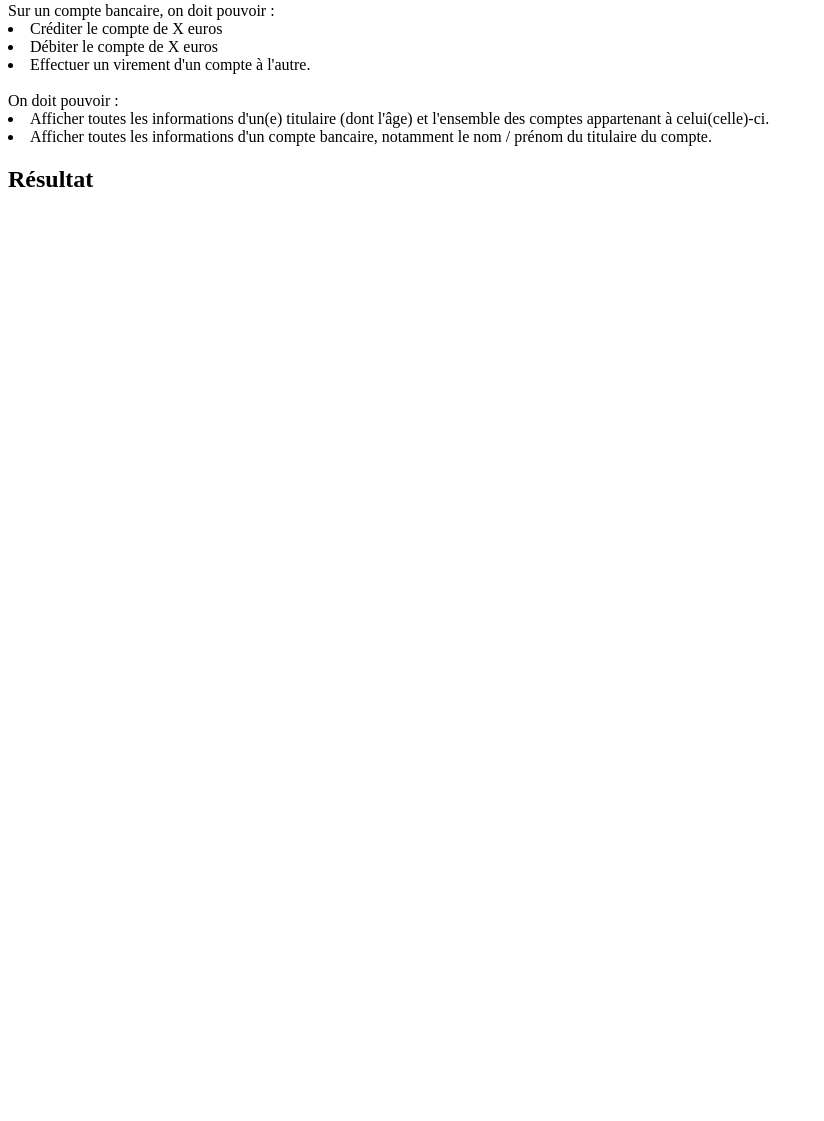
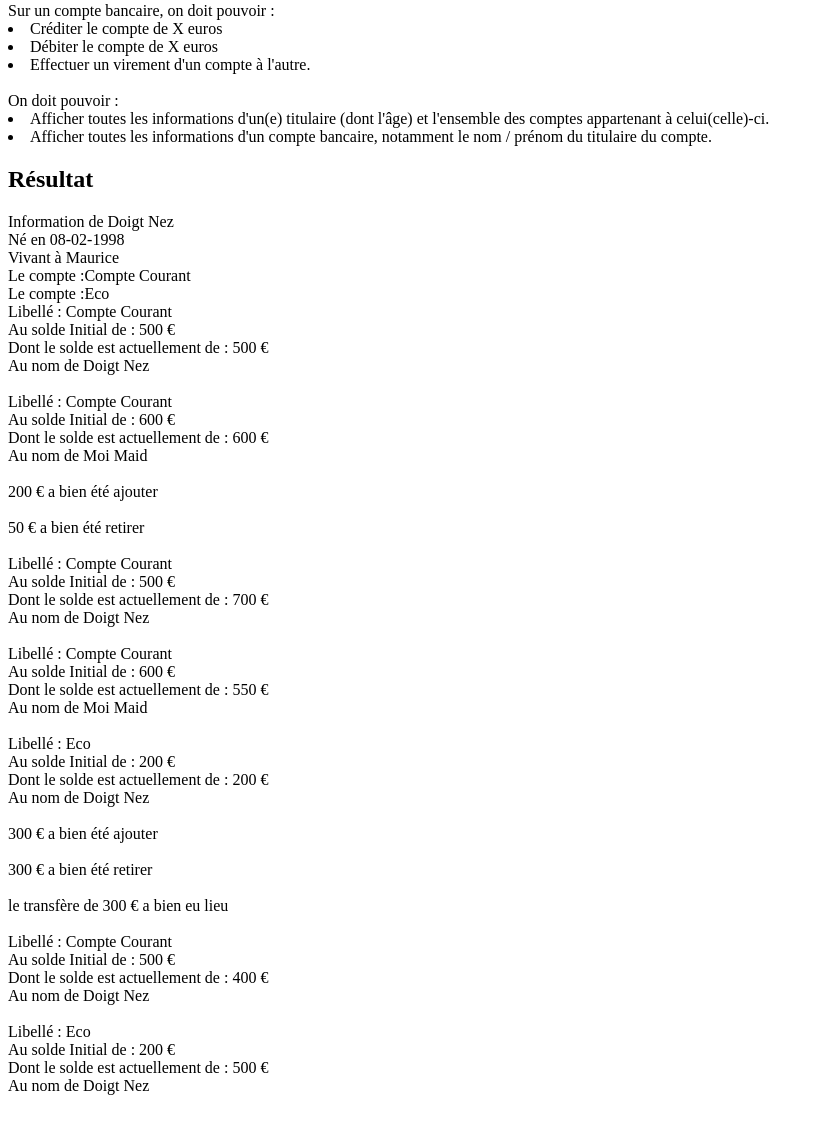
Before and after one commit to KrouriB/Exo1POO_Banque, a PHP site: page / in a window 1280 px wide. Shown: the part 386-1507 px from the top of the page, without its empty margins (0-824 px from the left). Before the commit the page ends 573 px from the top, so only its background shows below. Run offline with PHP 8.4, Linux system fonts and the light colour scheme.

Commit message:
index qui créer les variable et qui appelent les fonction

```diff
--- a/index.php
+++ b/index.php
@@ -2,22 +2,30 @@
 
 <p>I.Banque<br>
 <br><strong>Vous êtes chargé(e) de créer un projet orienté objet permettant de gérer des titulaires et leurs comptes bancaires respectifs.</strong><br>
+
 <br>Un compte bancaire est composé des éléments suivants :<br>
+
 <li>Un libellé (compte courant, livret A, ...)</li>
 <li>Un solde initial</li>
 <li>Une devise monétaire</li>
 <li>Un titulaire unique</li>
+
 <br>Un titulaire comporte :
+
 <li>Un nom</li>
 <li>Un prénom</li>
 <li>Une date de naissance</li>
 <li>Une ville</li>
 <li>L'ensemble de ses comptes bancaires.</li>
+
 <br>Sur un compte bancaire, on doit pouvoir :
+
 <li>Créditer le compte de X euros</li>
 <li>Débiter le compte de X euros</li>
 <li>Effectuer un virement d'un compte à l'autre.</li>
+
 <br>On doit pouvoir :
+
 <li>Afficher toutes  les  informations  d'un(e)  titulaire  (dont  l'âge)  et  l'ensemble  des  comptes appartenant à celui(celle)-ci.</li>
 <li>Afficher  toutes  les  informations  d'un  compte  bancaire,  notamment  le  nom  /  prénom  du titulaire du compte.</li></p>
 
@@ -25,6 +33,26 @@
 
 <?php
 
+spl_autoload_register(function ($class_name) {
+    require_once $class_name . '.php';
+});
 
+$perso1 = new Titulaire("Doigt","Nez","08-02-1998","Maurice");
+$perso2 = new Titulaire("Moi","Maid","19-07-1996","DansLeNord");
+$compte1_1 = new Compte_Bancaire("Compte Courant",500,"€",$perso1);
+$compte1_2 = new Compte_Bancaire("Eco",200,"€",$perso1);
+$compte2_1 = new Compte_Bancaire("Compte Courant",600,"€",$perso2);
+$compte2_2 = new Compte_Bancaire("AchatPC",800,"€",$perso2);
+$perso1->afficherInfosTitulaire();
+$compte1_1->afficherCompte();
+$compte2_1->afficherCompte();
+$compte1_1->crediter(200);
+$compte2_1->debiter(50);
+$compte1_1->afficherCompte();
+$compte2_1->afficherCompte();
+$compte1_2->afficherCompte();
+$compte1_2->transfer($compte1_1, 300);
+$compte1_1->afficherCompte();
+$compte1_2->afficherCompte();
 
 ?>
```
